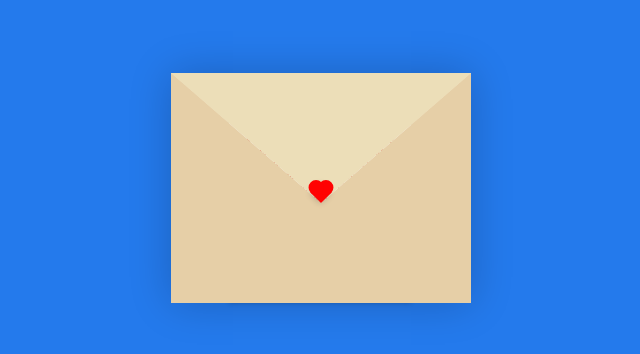
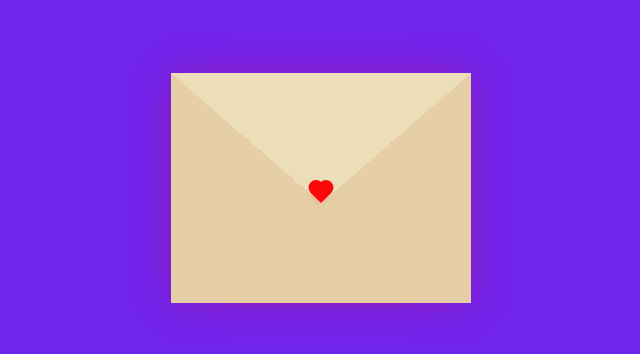
Before and after one commit to monzon96/Letter, a plain HTML site: page index.html in a window 1280 px wide. Shown: the part 212-566 px from the top of the page, without its empty margins (319-959 px from the left). Drawn offline with Linux system fonts and the light colour scheme.

Commit message:
Update style.css

```diff
--- a/style.css
+++ b/style.css
@@ -1,12 +1,12 @@
 :root{
     --primary: #ffffff;
-    --bg-color: rgb(36, 122, 236);
+    --bg-color: rgb(113, 36, 236);
     --bg-envelope-color: #f5edd1;
     --envelope-tab: #ecdeb8;
     --envelope-cover: #e6cfa7;
-    --shadow-color: rgba(0, 0, 0, 0.2);
+    --shadow-color: rgba(253, 0, 0, 0.2);
     --txt-color: #cd1818;
-    --heart-color: rgb(255, 2, 2);
+    --heart-color: rgb(252, 8, 8);
   }
   body{
     margin: 0;
```
